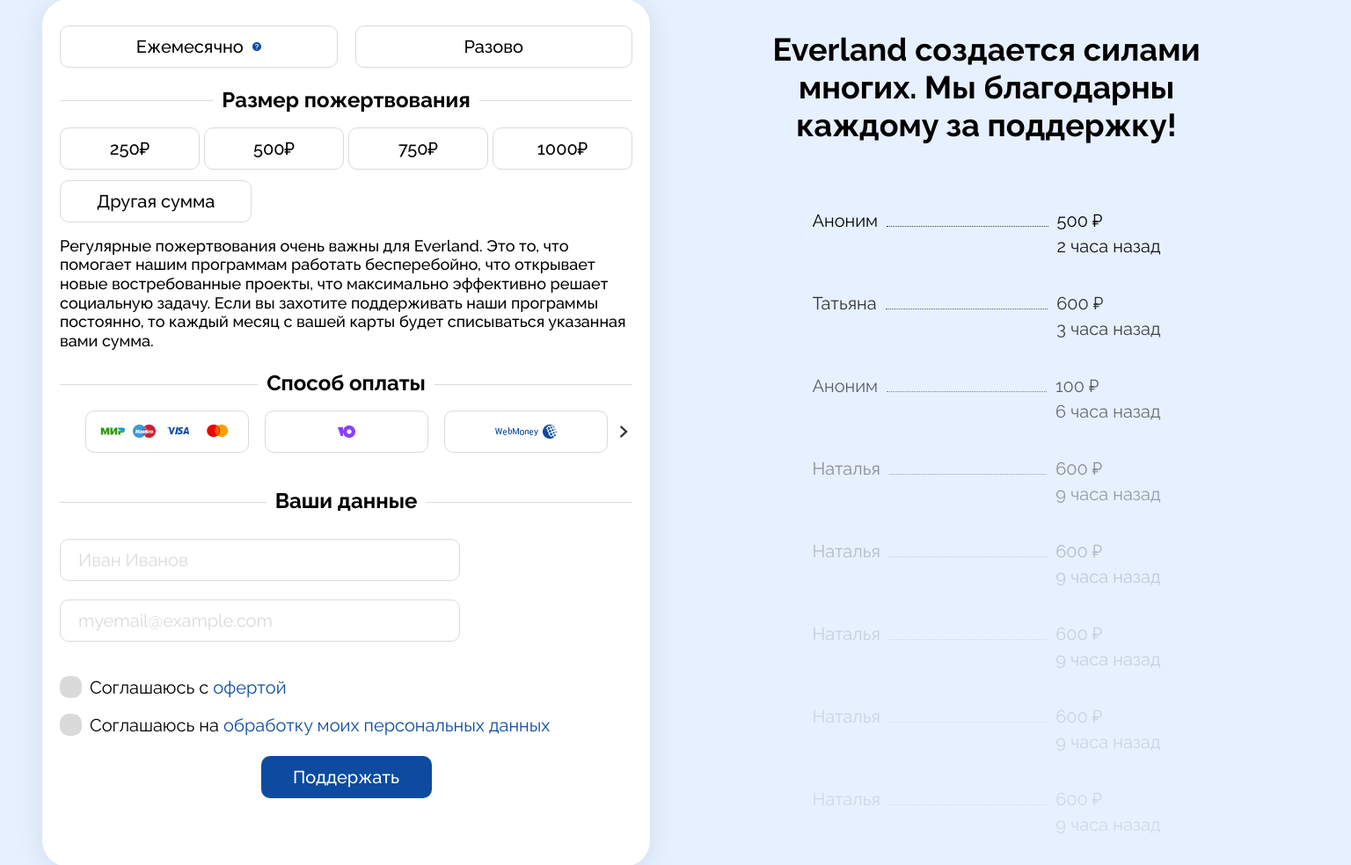
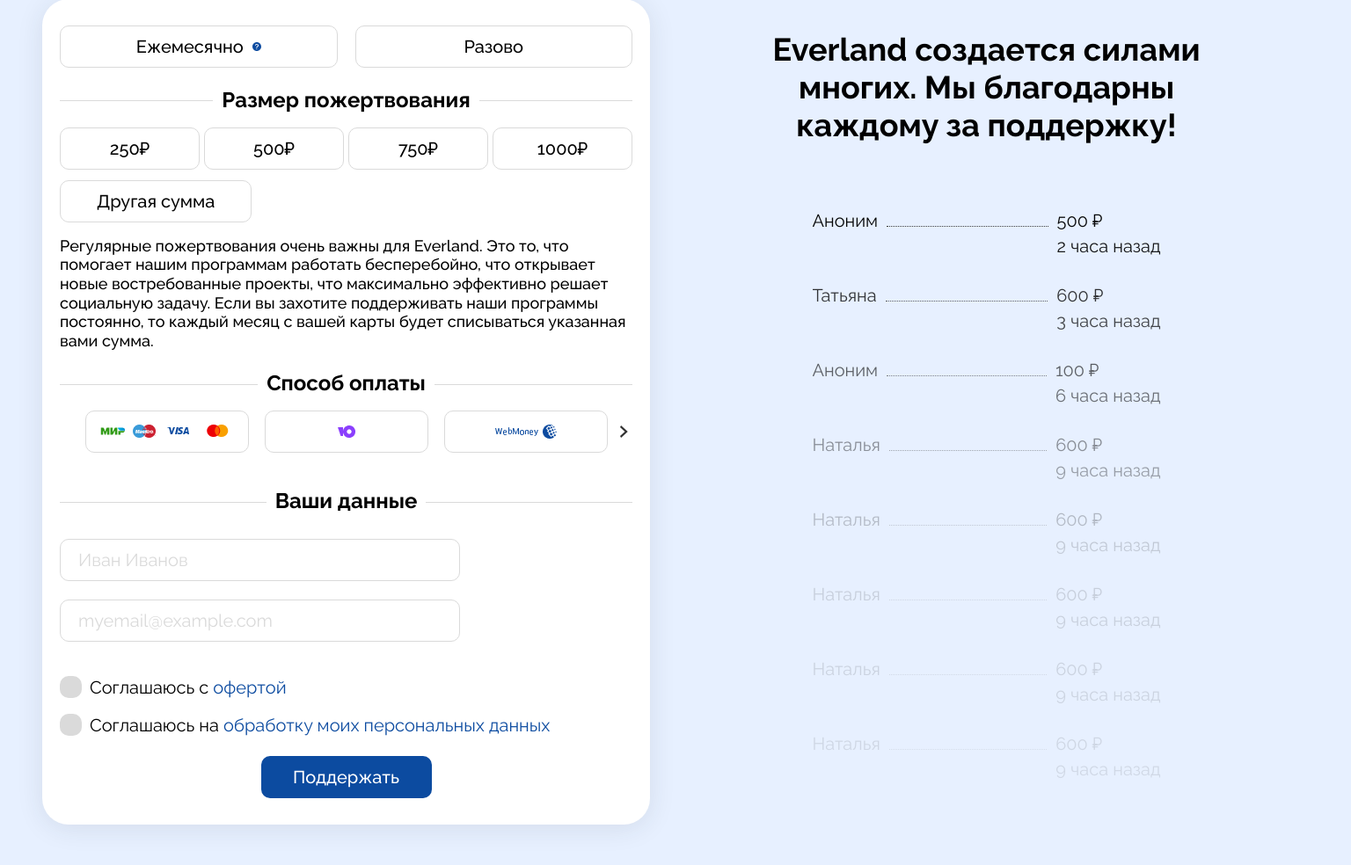
Before and after one commit to sasketeen/Everland-project, a website built with webpack: page src/index.html in a window 1536 px wide. Shown: the part 7156-8140 px from the top of the page at 88% size. Built offline with nearby package versions, Linux system fonts and the light colour scheme.

```diff
--- a/src/blocks/donators/__list/donators__list.scss
+++ b/src/blocks/donators/__list/donators__list.scss
@@ -27,6 +27,6 @@
 	@media (min-width: 1440px) {
 		max-height: none;
     min-width: 396px;
-		gap: 41px;
+		gap: 32px;
   }
 }
--- a/src/index.js
+++ b/src/index.js
@@ -99,6 +99,7 @@
 			item.checked = true;
 			toggleSumInputVisibility(item);
 		}
+    donateForm.scrollIntoView();
 	})
 }
 
```
